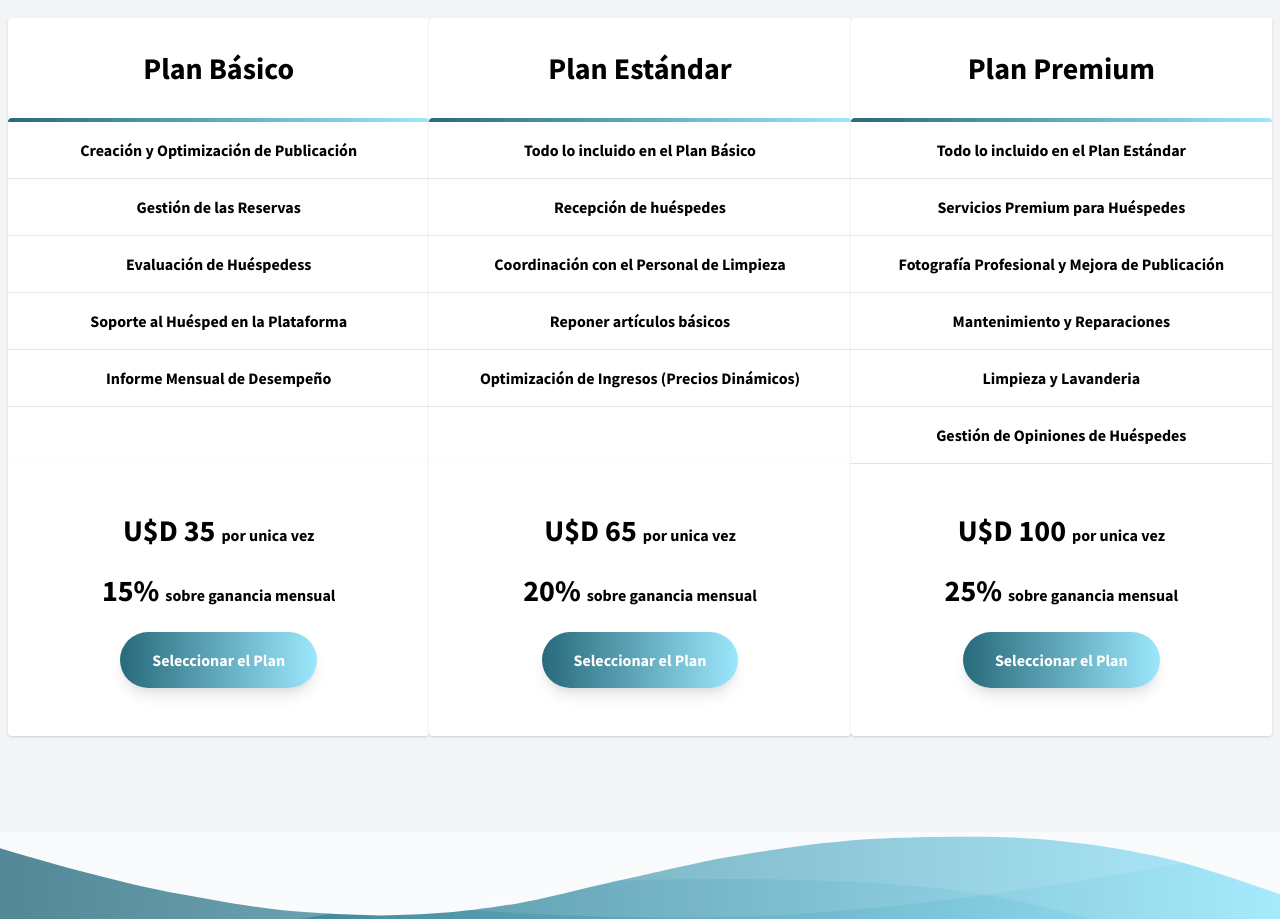
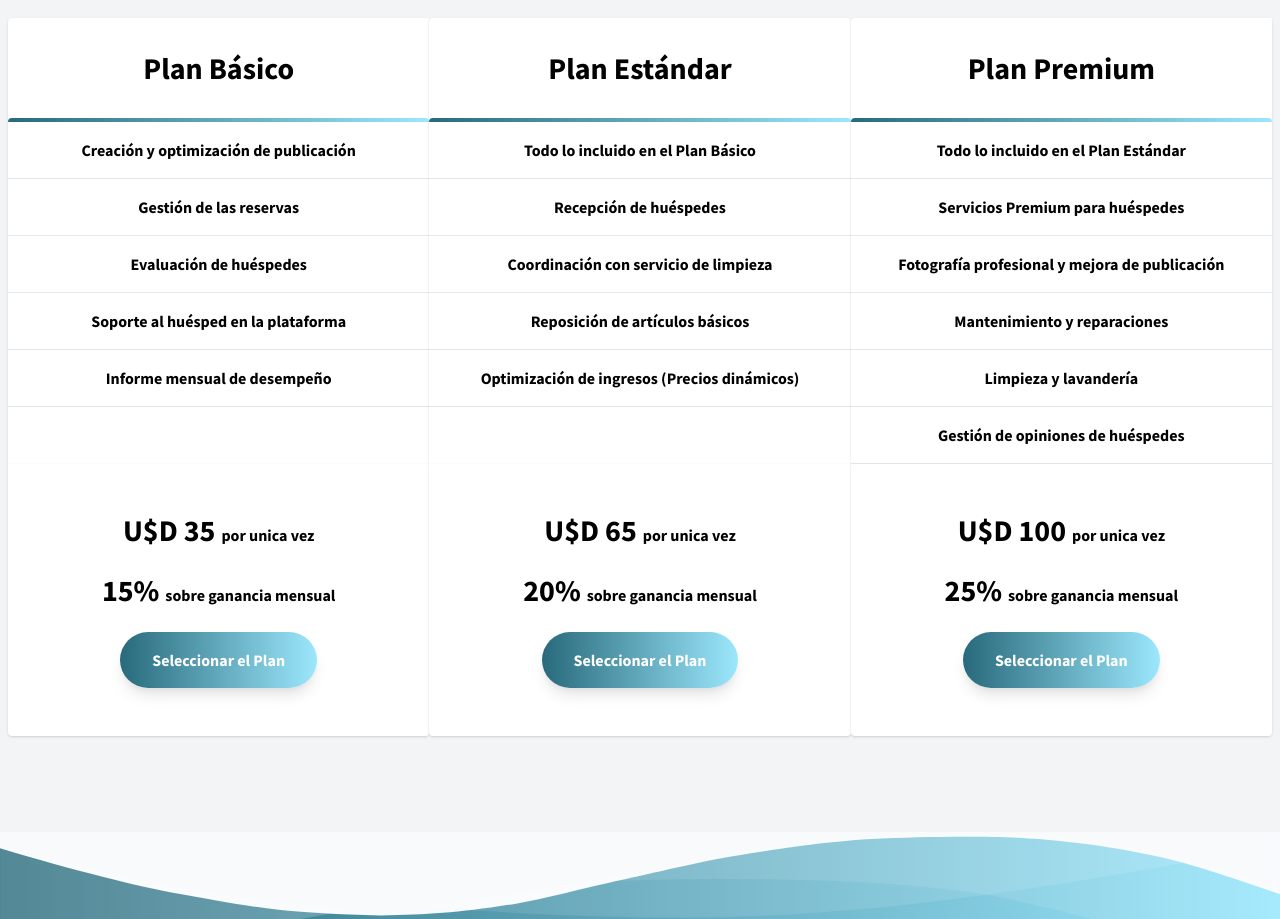
Before and after one commit to vmrodriguez90/buenairbnb.com.ar, a website: page dist/index.html in a window 1280 px wide. Shown: the part 1440-2359 px from the top of the page. Drawn offline with nearby package versions, Linux system fonts and the light colour scheme.

Commit message:
cambio texto en planes index.html

```diff
--- a/dist/index.html
+++ b/dist/index.html
@@ -156,11 +156,11 @@
               </div>
               <div class="h-1 w-full gradient my-0 py-0 rounded-t"></div>
               <ul class="w-full text-center text-base font-bold text-black">
-                <li class="border-b py-4">Creación y Optimización de Publicación</li>
-                <li class="border-b py-4">Gestión de las Reservas</li>
-                <li class="border-b py-4">Evaluación de Huéspedess</li>
-                <li class="border-b py-4">Soporte al Huésped en la Plataforma</li>
-                <li class="border-b py-4">Informe Mensual de Desempeño</li>
+                <li class="border-b py-4">Creación y optimización de publicación</li>
+                <li class="border-b py-4">Gestión de las reservas</li>
+                <li class="border-b py-4">Evaluación de huéspedes</li>
+                <li class="border-b py-4">Soporte al huésped en la plataforma</li>
+                <li class="border-b py-4">Informe mensual de desempeño</li>
               </ul>
             </div>
             <div class="flex-none mt-auto bg-white rounded-b rounded-t-none overflow-hidden shadow p-6">
@@ -186,9 +186,9 @@
               <ul class="w-full text-center text-base font-bold text-black">
                 <li class="border-b py-4">Todo lo incluido en el Plan Básico</li>
                 <li class="border-b py-4">Recepción de huéspedes</li>
-                <li class="border-b py-4">Coordinación con el Personal de Limpieza</li>
-                <li class="border-b py-4">Reponer artículos básicos</li>
-                <li class="border-b py-4">Optimización de Ingresos (Precios Dinámicos)</li>
+                <li class="border-b py-4">Coordinación con servicio de limpieza</li>
+                <li class="border-b py-4">Reposición de artículos básicos</li>
+                <li class="border-b py-4">Optimización de ingresos (Precios dinámicos)</li>
               </ul>
             </div>
             <div class="flex-none mt-auto bg-white rounded-b rounded-t-none overflow-hidden shadow p-6">
@@ -215,11 +215,11 @@
               <div class="h-1 w-full gradient my-0 py-0 rounded-t"></div>
               <ul class="w-full text-center text-base font-bold text-black">
                 <li class="border-b py-4">Todo lo incluido en el Plan Estándar</li>
-                <li class="border-b py-4">Servicios Premium para Huéspedes</li>
-                <li class="border-b py-4">Fotografía Profesional y Mejora de Publicación</li>
-                <li class="border-b py-4">Mantenimiento y Reparaciones</li>
-                <li class="border-b py-4">Limpieza y Lavanderia</li>
-                <li class="border-b py-4">Gestión de Opiniones de Huéspedes</li>
+                <li class="border-b py-4">Servicios Premium para huéspedes</li>
+                <li class="border-b py-4">Fotografía profesional y mejora de publicación</li>
+                <li class="border-b py-4">Mantenimiento y reparaciones</li>
+                <li class="border-b py-4">Limpieza y lavandería</li>
+                <li class="border-b py-4">Gestión de opiniones de huéspedes</li>
               </ul>
             </div>
             <div class="flex-none mt-auto bg-white rounded-b rounded-t-none overflow-hidden shadow p-6">
```
